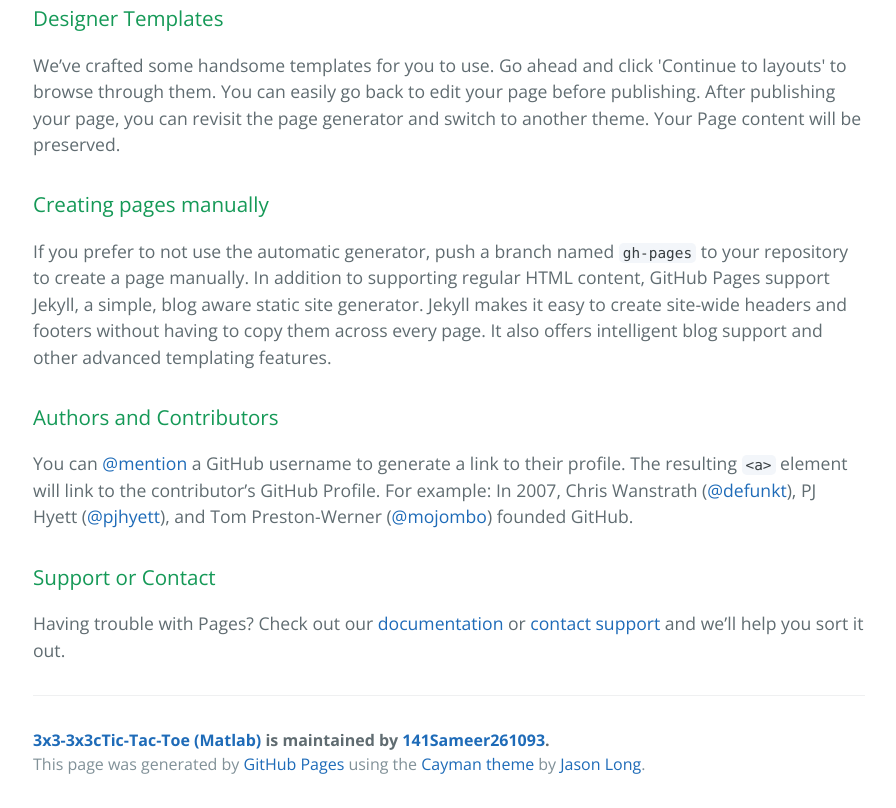
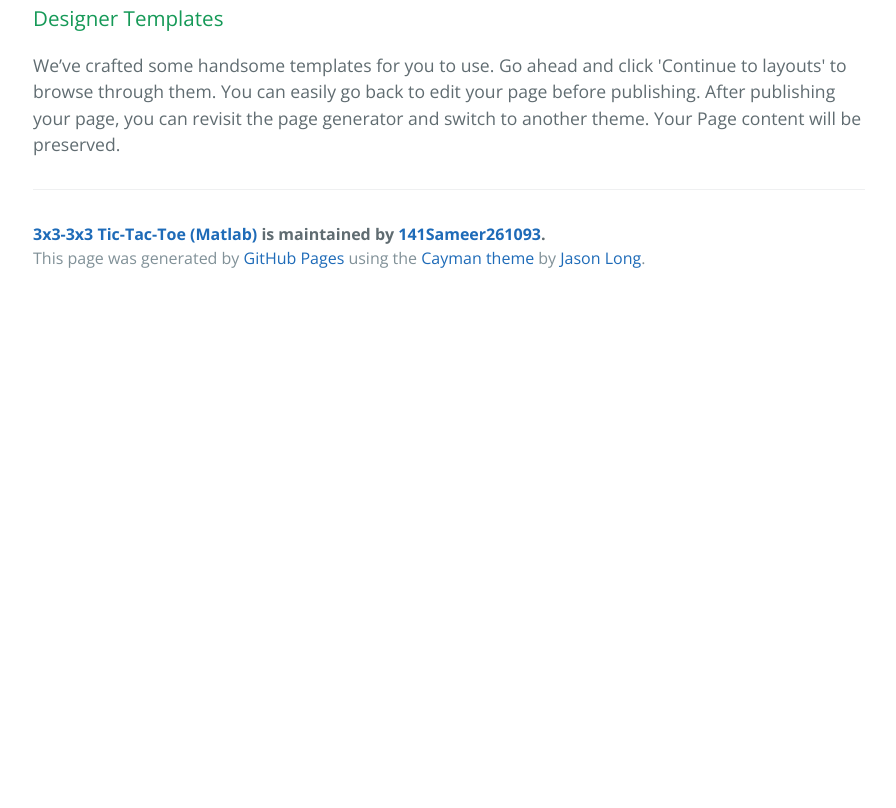
Before and after one commit to 141Sameer261093/3x3-3x3-Tic-Tac-Toe-MATLAB, a plain HTML site: page index.html in a window 1280 px wide. Shown: the part 551-1359 px from the top of the page, without its empty margins (191-1087 px from the left). After the commit the page ends 853 px from the top, so only its background shows below. Drawn offline with nearby package versions, Linux system fonts and the light colour scheme.

Commit message:
Create gh-pages branch via GitHub

```diff
--- a/index.html
+++ b/index.html
@@ -2,7 +2,7 @@
 <html lang="en-us">
   <head>
     <meta charset="UTF-8">
-    <title>3x3-3x3cTic-Tac-Toe (Matlab) by 141Sameer261093</title>
+    <title>3x3-3x3 Tic-Tac-Toe (Matlab) by 141Sameer261093</title>
     <meta name="viewport" content="width=device-width, initial-scale=1">
     <link rel="stylesheet" type="text/css" href="stylesheets/normalize.css" media="screen">
     <link href='https://fonts.googleapis.com/css?family=Open+Sans:400,700' rel='stylesheet' type='text/css'>
@@ -11,7 +11,7 @@
   </head>
   <body>
     <section class="page-header">
-      <h1 class="project-name">3x3-3x3cTic-Tac-Toe (Matlab)</h1>
+      <h1 class="project-name">3x3-3x3 Tic-Tac-Toe (Matlab)</h1>
       <h2 class="project-tagline"></h2>
       <a href="https://github.com/141Sameer261093/3x3-3x3-Tic-Tac-Toe-MATLAB" class="btn">View on GitHub</a>
       <a href="https://github.com/141Sameer261093/3x3-3x3-Tic-Tac-Toe-MATLAB/zipball/master" class="btn">Download .zip</a>
@@ -29,23 +29,8 @@
 
 <p>We’ve crafted some handsome templates for you to use. Go ahead and click 'Continue to layouts' to browse through them. You can easily go back to edit your page before publishing. After publishing your page, you can revisit the page generator and switch to another theme. Your Page content will be preserved.</p>
 
-<h3>
-<a id="creating-pages-manually" class="anchor" href="#creating-pages-manually" aria-hidden="true"><span class="octicon octicon-link"></span></a>Creating pages manually</h3>
-
-<p>If you prefer to not use the automatic generator, push a branch named <code>gh-pages</code> to your repository to create a page manually. In addition to supporting regular HTML content, GitHub Pages support Jekyll, a simple, blog aware static site generator. Jekyll makes it easy to create site-wide headers and footers without having to copy them across every page. It also offers intelligent blog support and other advanced templating features.</p>
-
-<h3>
-<a id="authors-and-contributors" class="anchor" href="#authors-and-contributors" aria-hidden="true"><span class="octicon octicon-link"></span></a>Authors and Contributors</h3>
-
-<p>You can <a href="https://github.com/blog/821" class="user-mention">@mention</a> a GitHub username to generate a link to their profile. The resulting <code>&lt;a&gt;</code> element will link to the contributor’s GitHub Profile. For example: In 2007, Chris Wanstrath (<a href="https://github.com/defunkt" class="user-mention">@defunkt</a>), PJ Hyett (<a href="https://github.com/pjhyett" class="user-mention">@pjhyett</a>), and Tom Preston-Werner (<a href="https://github.com/mojombo" class="user-mention">@mojombo</a>) founded GitHub.</p>
-
-<h3>
-<a id="support-or-contact" class="anchor" href="#support-or-contact" aria-hidden="true"><span class="octicon octicon-link"></span></a>Support or Contact</h3>
-
-<p>Having trouble with Pages? Check out our <a href="https://help.github.com/pages">documentation</a> or <a href="https://github.com/contact">contact support</a> and we’ll help you sort it out.</p>
-
       <footer class="site-footer">
-        <span class="site-footer-owner"><a href="https://github.com/141Sameer261093/3x3-3x3-Tic-Tac-Toe-MATLAB">3x3-3x3cTic-Tac-Toe (Matlab)</a> is maintained by <a href="https://github.com/141Sameer261093">141Sameer261093</a>.</span>
+        <span class="site-footer-owner"><a href="https://github.com/141Sameer261093/3x3-3x3-Tic-Tac-Toe-MATLAB">3x3-3x3 Tic-Tac-Toe (Matlab)</a> is maintained by <a href="https://github.com/141Sameer261093">141Sameer261093</a>.</span>
 
         <span class="site-footer-credits">This page was generated by <a href="https://pages.github.com">GitHub Pages</a> using the <a href="https://github.com/jasonlong/cayman-theme">Cayman theme</a> by <a href="https://twitter.com/jasonlong">Jason Long</a>.</span>
       </footer>
```
Also changed, not shown: params.json (+1 -1 lines).
